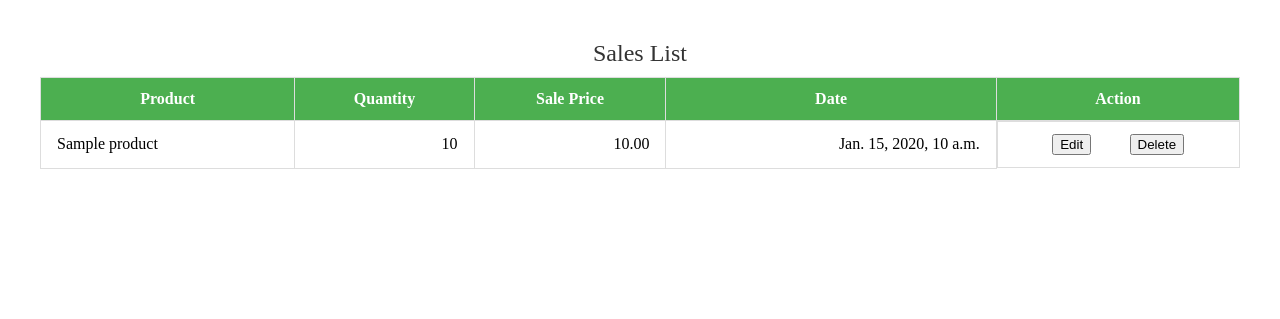
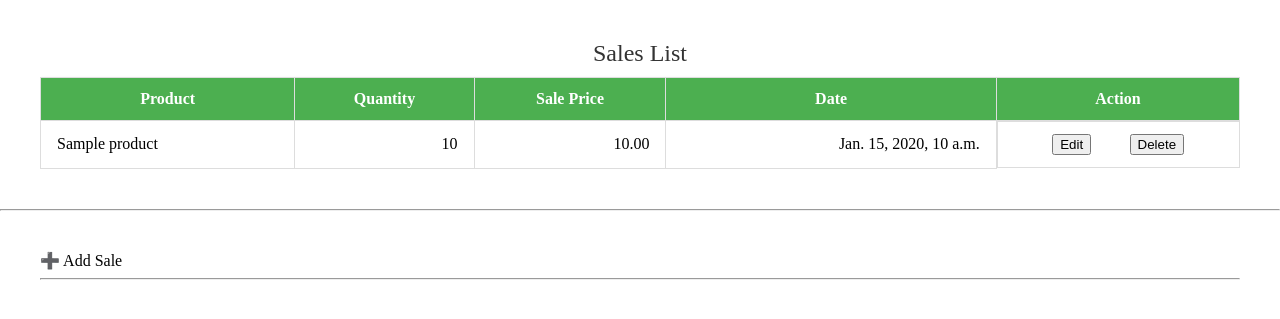
Before and after one commit to mkkotlin/MiniM, a Django app: page /sales/ in a window 1280 px wide. Shown: the part 46-365 px from the top of the page. Run offline with Django 5.2, Linux system fonts and the light colour scheme; tables that the repository leaves empty hold one stand-in row (values such as "Sample post").

Commit message:
feat: implement add sale functionality with AJAX and form handling

```diff
--- a/MiniMart/sales/static/sales/css/styles.css
+++ b/MiniMart/sales/static/sales/css/styles.css
@@ -46,3 +46,7 @@ caption {
     margin-bottom: 10px;
     color: #333;
 }
+
+.add_sale{
+    margin: 40px;
+}
--- /dev/null
+++ b/MiniMart/sales/static/sales/js/script.js
@@ -0,0 +1,26 @@
+$(document).ready(function(){
+    $('#add_sale_toggle').click(function(){
+        $('.add_sale_form').slideToggle()
+        const text = $(this).text()
+        $(this).text(text === '➕ Add Sale'? '➖Hide Form':'➕ Add Sale')
+    });
+
+    $('#submit').click(function(e){
+        e.preventDefault();
+
+
+        $.ajax({
+            type:'POST',
+            url:'/sales/add_sale/',
+            data:$('#sale_form').serialize(),
+            success: function(response){
+                alert(response.message || 'Sale added successfully!');
+                $('#sale_form')[0].reset();
+            },
+            error: function(xhr){
+                const err = JSON.parse(xhr.responseText);
+                alert(err.message || 'Something went wrong' + xhr.status, xhr.readyState)
+            },
+        });
+    });
+});
--- a/MiniMart/sales/templates/sales/sales.html
+++ b/MiniMart/sales/templates/sales/sales.html
@@ -5,6 +5,8 @@
     <meta charset="UTF-8">
     <meta name="viewport" content="width=device-width, initial-scale=1.0">
     <link rel="stylesheet" type="text/css" href="{% static 'sales/css/styles.css' %}">
+    <script src="https://code.jquery.com/jquery-3.6.0.min.js"></script>
+    <script src="{% static 'sales/js/script.js' %}"></script>
     <title>Sales</title>
 </head>
 <body>
@@ -41,6 +43,29 @@
             </tbody>
         </table>
     </div>
+    <hr>
+
+    <!-- Add single Item -->
+    <div class="add_sale">
+        <a id="add_sale_toggle">➕ Add Sale</a>
+        <hr>
+        <div class="add_sale_form" style="display: none;">
+            <form id="sale_form">
+                {% csrf_token %}
+                <label>Product:</label>
+                <select name="product">
+                    {% for p in products %}
+                    <option value="{{p.id}}">{{p.name}}</option>
+                    {% endfor %}
+                </select>
+                <label>Quantity:</label>
+                <input name="quantity" type="number" placeholder="quantity" required min="1">
+                <label>Sale price:</label>
+                <input name="sale_price" type="number" placeholder="sale price" required step="0.01" min="1">
+                <button type="submit" id="submit">Save</button>
+            </form>
+        </div>
+    </div>
 
 
 </body>
--- a/MiniMart/sales/urls.py
+++ b/MiniMart/sales/urls.py
@@ -1,6 +1,7 @@
 from django.urls import path
-from . views import sales_home
+from . views import sales_home, add_sale
 
 urlpatterns = [
     path('', sales_home, name='sales_home'),
+    path('add_sale/', add_sale, name='add_sale'),
 ]
--- a/MiniMart/sales/views.py
+++ b/MiniMart/sales/views.py
@@ -1,5 +1,7 @@
 from django.shortcuts import render
 from . models import Sale
+from inventory.models import Product
+from django.http import JsonResponse
 
 
 # Create your views here.
@@ -10,4 +12,27 @@ def sales_home(request):
     Render the sales home page.
     """
     sales_list = Sale.objects.all()
-    return render(request, 'sales/sales.html', {'sales_list': sales_list})
+    product = Product.objects.all()
+    return render(request, 'sales/sales.html', {'sales_list': sales_list,'products':product})
+
+
+def add_sale(request):
+    if request.method == 'POST':
+        product_id = request.POST.get('product')
+        quantity = int(request.POST.get('quantity'))
+        sale_price = float(request.POST.get('sale_price'))
+
+        try:
+            product = Product.objects.get(id=product_id)
+            if quantity > product.stock:
+                return JsonResponse({'status':'error','message':f'Not enough stock {product.stock}'}, status=400)
+
+            Sale.objects.create(product = product, quantity = quantity, sale_price = sale_price)
+            product.stock -= quantity
+            product.save()
+            return JsonResponse({'status':'success','message':'sale added & updated'}, status=200)
+        except Product.DoNotExist:
+            return JsonResponse({'status':'error','message':'Product not fount'}, status=404)
+    return JsonResponse({'status':'error', 'message':'inavlid request'}, status=405)
+
+        # Sale.objects.create(product = product, quantity = quantity, sale_price = sale_price)
```
